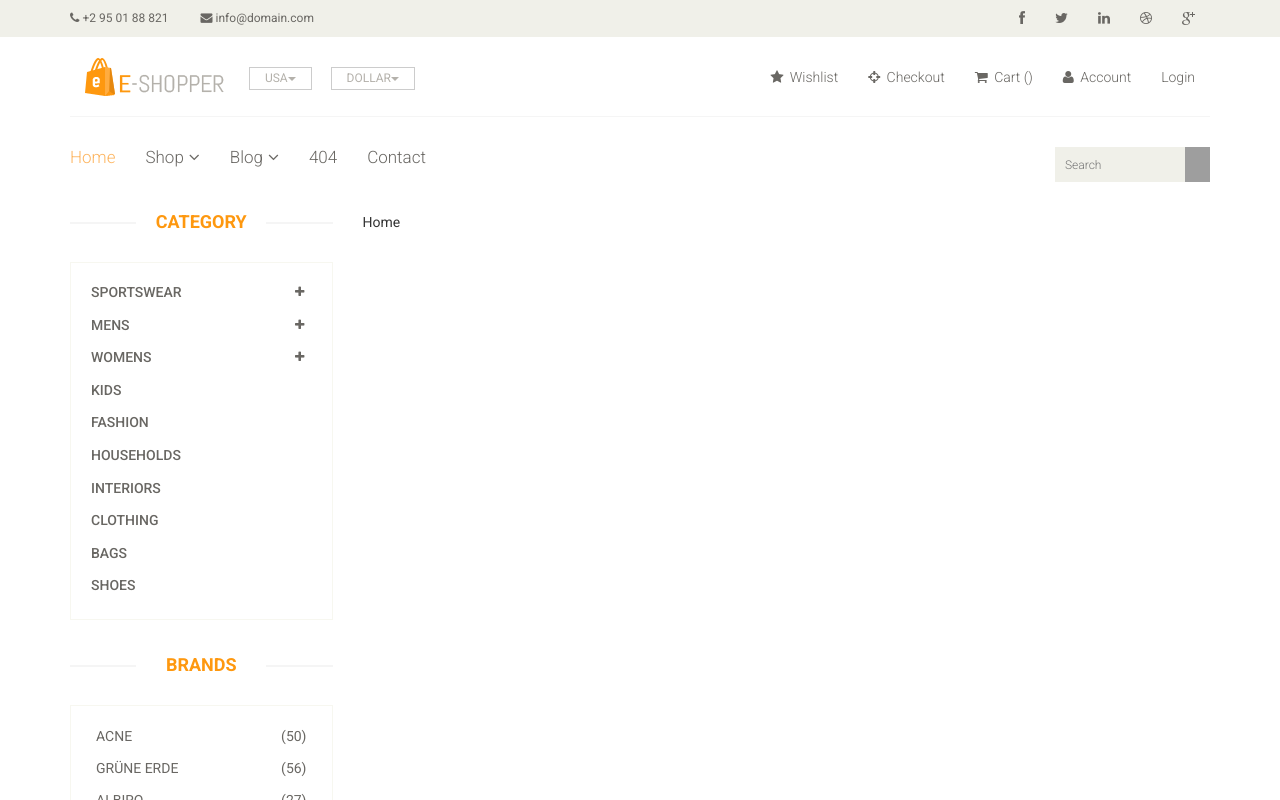
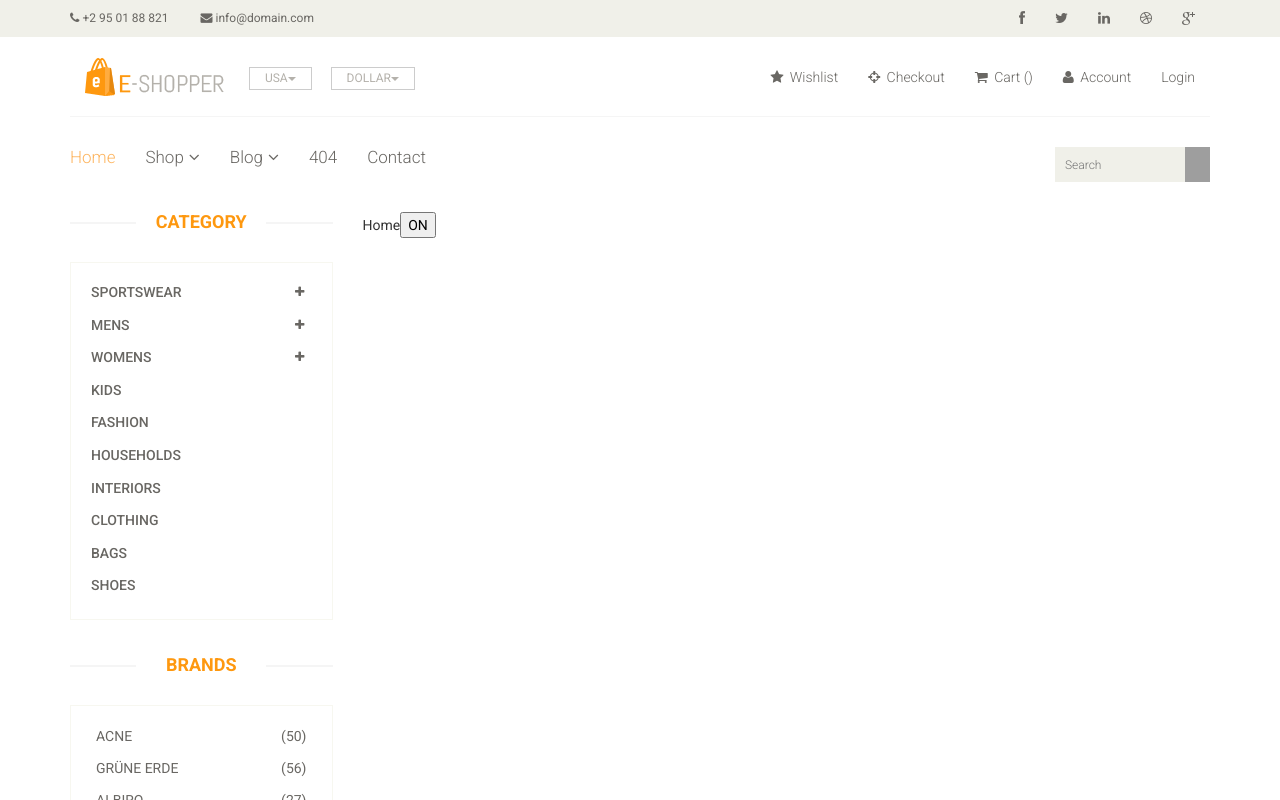
Before and after one commit to thanminhhy/my-react-app, a React (Vite) app: page / in a window 1280 px wide. Shown: the top 800 px of the page. Built offline with nearby package versions, Linux system fonts and the light colour scheme; grey boxes are pictures that could not be loaded.

Commit message:
useState Hook and handling events 'onClick'

```diff
--- a/src/components/Home.jsx
+++ b/src/components/Home.jsx
@@ -1,6 +1,17 @@
+import { useState } from "react";
 function Home() {
+  const [isToggle, setIsToggle] = useState(true);
+
+  function handleClick() {
+    setIsToggle(!isToggle);
+  }
   // 1. Sau khi chạy npm install --save react-router-dom thì tạo component Home
-  return <div className="App">Home</div>;
+  return (
+    <div className="App">
+      Home
+      <button onClick={handleClick}>{isToggle ? "ON" : "OFF"}</button>
+    </div>
+  );
 }
 
 export default Home;
```
